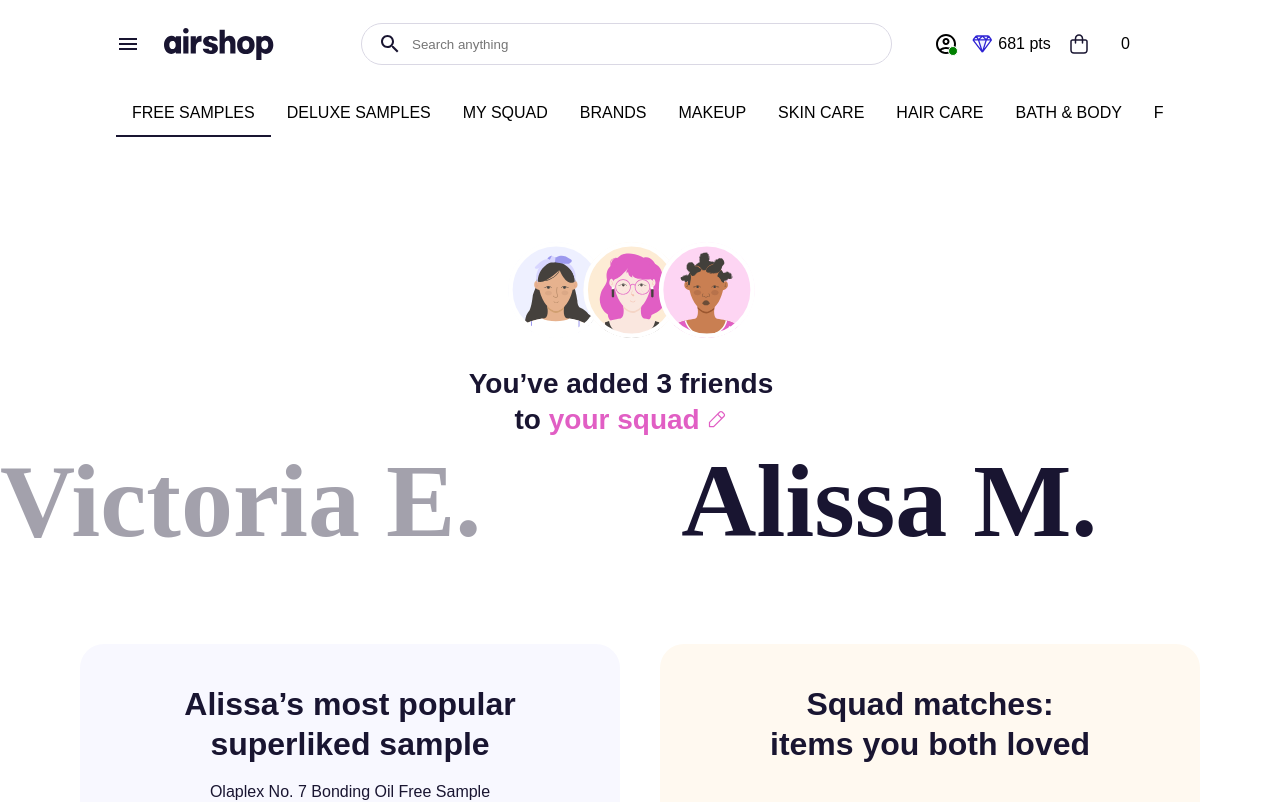
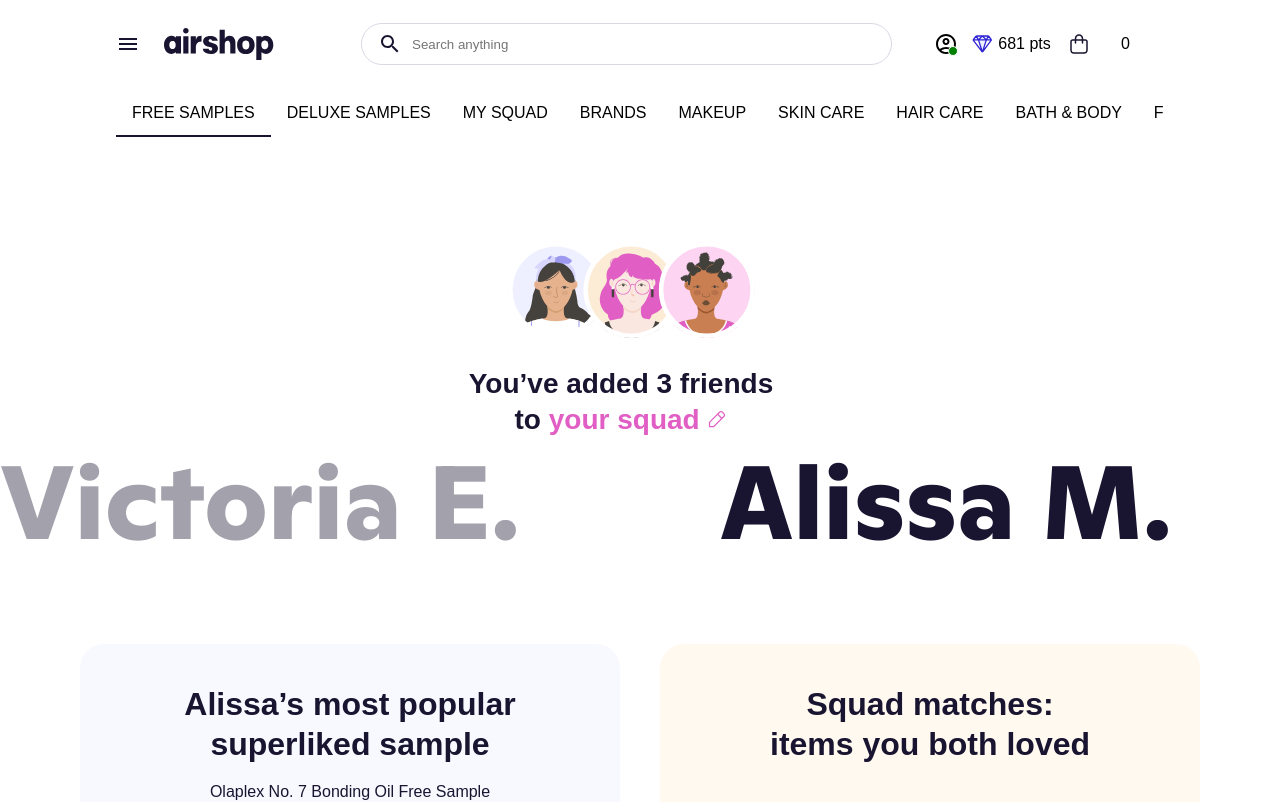
Before and after one commit to joshopro/TestSquad, a React (Create React App) app: page / in a window 1280 px wide. Shown: the top 802 px of the page. Built offline with nearby package versions, Linux system fonts and the light colour scheme.

Commit message:
Fixed font

```diff
--- a/src/App.css
+++ b/src/App.css
@@ -9,9 +9,8 @@
 }
 
 @font-face {
-  font-family: "Medium";
-  src: local("ABCGintoNormalVariable"),
-    url("./fonts/ABCGintoNormalVariable.woff2") format("woff2");
+  font-family: "ABC Ginto Normal Variable";
+  src: url("./fonts/ABCGintoNormalVariable.woff2") format("woff2");
 }
 
 .App-logo {
```
